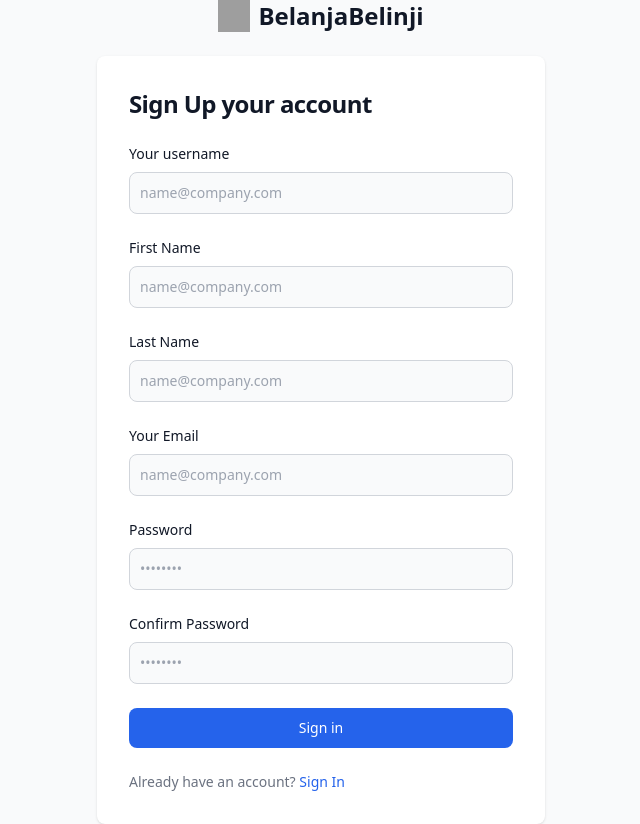
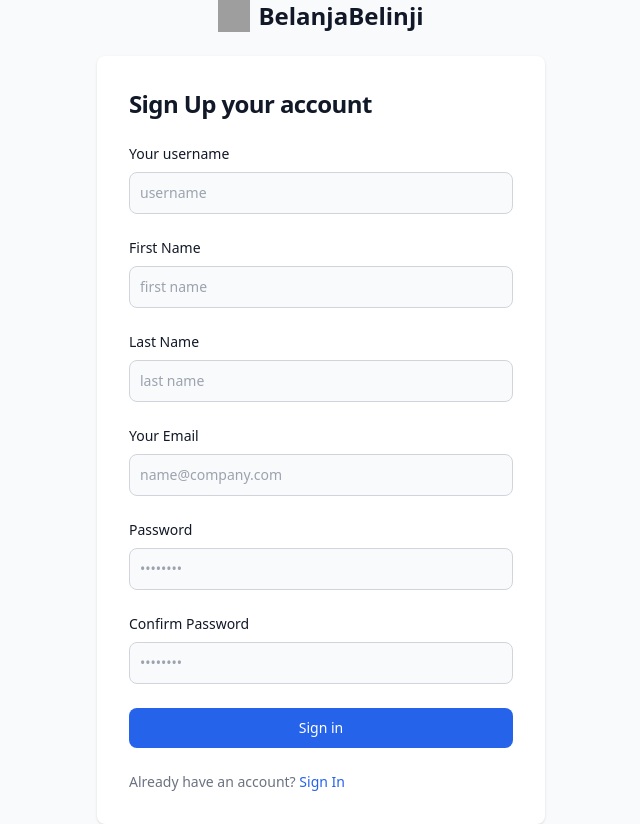
Before and after one commit to DiziASP/seleksi-3-labpro-monolith, a Django app: template templates/auth/register.html in a window 1280 px wide. Shown: the whole page, without its empty margins (319-959 px from the left). Run offline with Django 4.2, Linux system fonts and the light colour scheme; the template is opened without the code that fills it, so the values that code supplies are empty; some libraries are stand-ins or nearby versions; grey boxes are pictures that could not be loaded.

Commit message:
feat: for lighthouse

```diff
--- a/templates/auth/login.html
+++ b/templates/auth/login.html
@@ -14,7 +14,7 @@
                 <form class="space-y-4 md:space-y-6" method="POST">{% csrf_token %}
                     <div>
                         <label for="username" class="block mb-2 text-sm font-medium text-gray-900 dark:text-white">Your username</label>
-                        <input type="text" name="username" id="username" class="bg-gray-50 border border-gray-300 text-gray-900 sm:text-sm rounded-lg focus:ring-blue-600 focus:border-blue-600 block w-full p-2.5 dark:bg-gray-700 dark:border-gray-600 dark:placeholder-gray-400 dark:text-white dark:focus:ring-blue-500 dark:focus:border-blue-500" placeholder="name@company.com" required="">
+                        <input type="text" name="username" id="username" class="bg-gray-50 border border-gray-300 text-gray-900 sm:text-sm rounded-lg focus:ring-blue-600 focus:border-blue-600 block w-full p-2.5 dark:bg-gray-700 dark:border-gray-600 dark:placeholder-gray-400 dark:text-white dark:focus:ring-blue-500 dark:focus:border-blue-500" placeholder="username" required="">
                     </div>
                     <div>
                         <label for="password" class="block mb-2 text-sm font-medium text-gray-900 dark:text-white">Password</label>
--- a/templates/auth/register.html
+++ b/templates/auth/register.html
@@ -14,15 +14,15 @@
                 <form class="space-y-4 md:space-y-6" method="POST">{% csrf_token %}
                     <div>
                         <label for="username" class="block mb-2 text-sm font-medium text-gray-900 dark:text-white">Your username</label>
-                        <input type="text" name="username" id="username" class="bg-gray-50 border border-gray-300 text-gray-900 sm:text-sm rounded-lg focus:ring-blue-600 focus:border-blue-600 block w-full p-2.5 dark:bg-gray-700 dark:border-gray-600 dark:placeholder-gray-400 dark:text-white dark:focus:ring-blue-500 dark:focus:border-blue-500" placeholder="name@company.com" required="">
+                        <input type="text" name="username" id="username" class="bg-gray-50 border border-gray-300 text-gray-900 sm:text-sm rounded-lg focus:ring-blue-600 focus:border-blue-600 block w-full p-2.5 dark:bg-gray-700 dark:border-gray-600 dark:placeholder-gray-400 dark:text-white dark:focus:ring-blue-500 dark:focus:border-blue-500" placeholder="username" required="">
                     </div>
                     <div>
                         <label for="first_name" class="block mb-2 text-sm font-medium text-gray-900 dark:text-white">First Name</label>
-                        <input type="text" name="first_name" id="first_name" class="bg-gray-50 border border-gray-300 text-gray-900 sm:text-sm rounded-lg focus:ring-blue-600 focus:border-blue-600 block w-full p-2.5 dark:bg-gray-700 dark:border-gray-600 dark:placeholder-gray-400 dark:text-white dark:focus:ring-blue-500 dark:focus:border-blue-500" placeholder="name@company.com" required="">
+                        <input type="text" name="first_name" id="first_name" class="bg-gray-50 border border-gray-300 text-gray-900 sm:text-sm rounded-lg focus:ring-blue-600 focus:border-blue-600 block w-full p-2.5 dark:bg-gray-700 dark:border-gray-600 dark:placeholder-gray-400 dark:text-white dark:focus:ring-blue-500 dark:focus:border-blue-500" placeholder="first name" required="">
                     </div>
                     <div>
                         <label for="last_name" class="block mb-2 text-sm font-medium text-gray-900 dark:text-white">Last Name</label>
-                        <input type="text" name="last_name" id="last_name" class="bg-gray-50 border border-gray-300 text-gray-900 sm:text-sm rounded-lg focus:ring-blue-600 focus:border-blue-600 block w-full p-2.5 dark:bg-gray-700 dark:border-gray-600 dark:placeholder-gray-400 dark:text-white dark:focus:ring-blue-500 dark:focus:border-blue-500" placeholder="name@company.com" required="">
+                        <input type="text" name="last_name" id="last_name" class="bg-gray-50 border border-gray-300 text-gray-900 sm:text-sm rounded-lg focus:ring-blue-600 focus:border-blue-600 block w-full p-2.5 dark:bg-gray-700 dark:border-gray-600 dark:placeholder-gray-400 dark:text-white dark:focus:ring-blue-500 dark:focus:border-blue-500" placeholder="last name" required="">
                     </div>
                     <div>
                         <label for="email" class="block mb-2 text-sm font-medium text-gray-900 dark:text-white">Your Email</label>
```
Also changed, not shown: core/views.py (+4 -3 lines).
